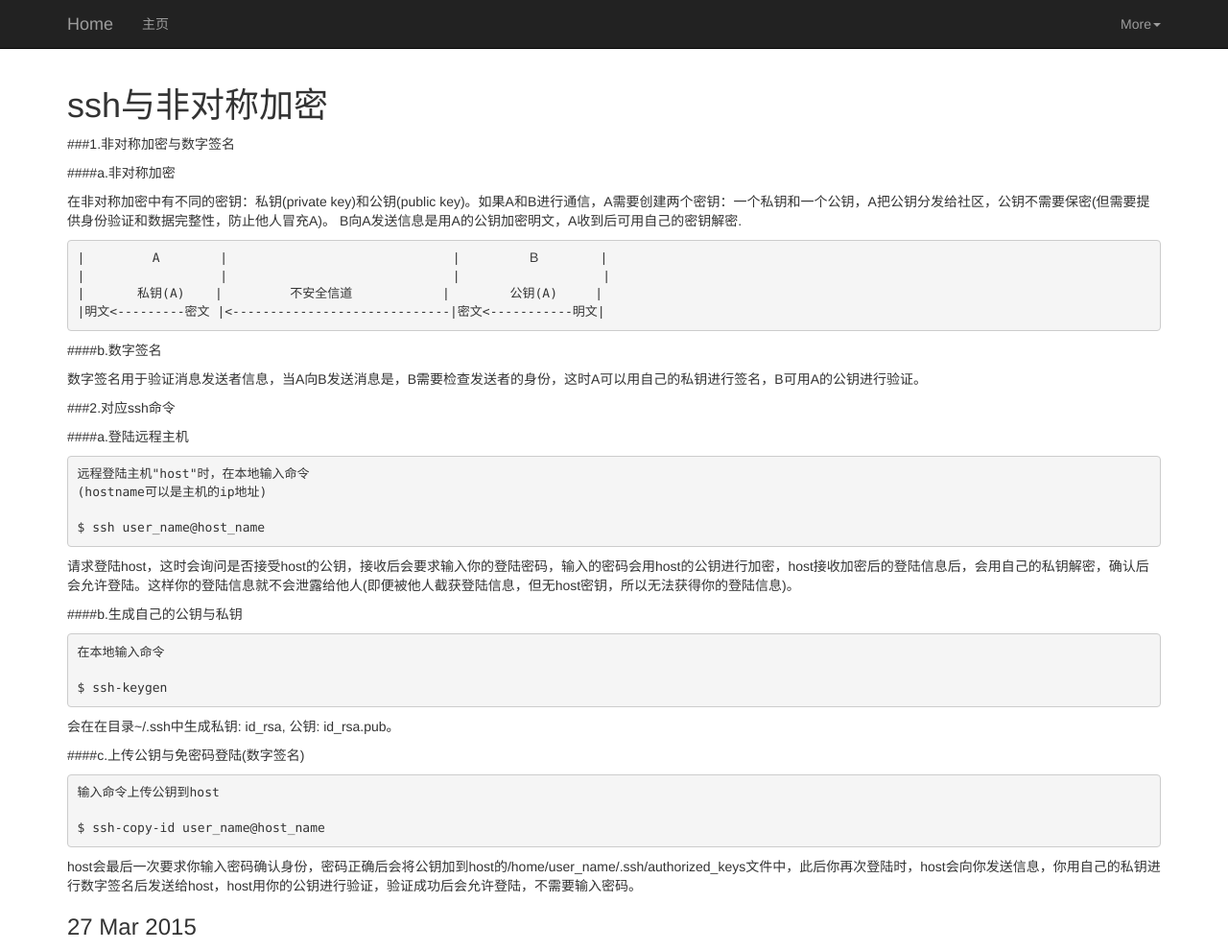
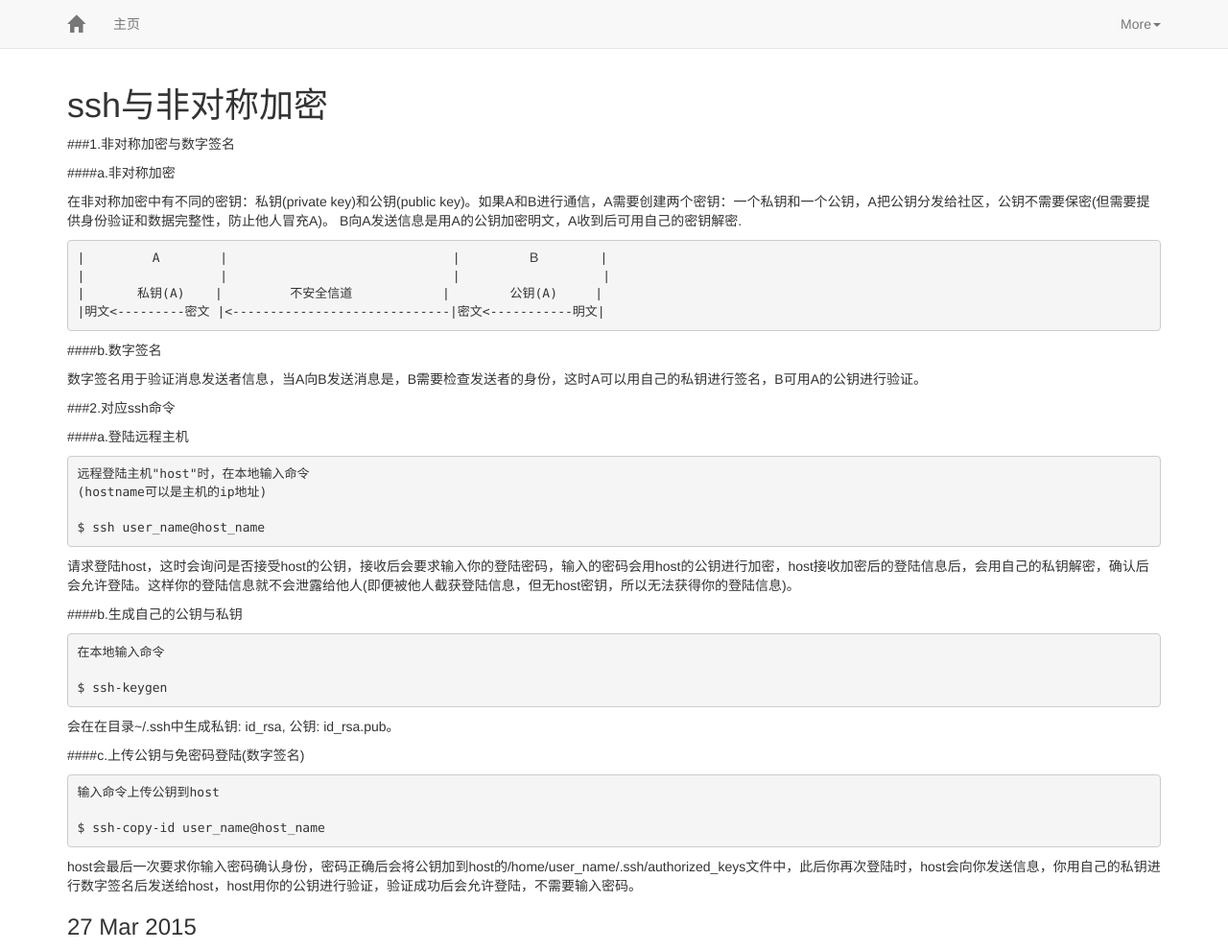
Before and after one commit to mapan1984/mapan1984.github.io, a Jekyll site: the page built from _posts/2015-03-27-ssh与非对称加密.md, in a window 1280 px wide and 990 px high. Shown: the whole window at 96% size. Built offline with Jekyll 4.4.1, drawn with Linux system fonts in a browser that asks for light colours.

```diff
--- a/_layouts/post.html
+++ b/_layouts/post.html
@@ -23,7 +23,7 @@
     <![endif]-->
 </head>
 <body class="post">
-<div class="navbar navbar-inverse navbar-fixed-top" role="navigation">
+<div class="navbar navbar-default navbar-fixed-top" role="navigation">
     <div class="container">
         <!-- Brand and toggle get grouped for better mobile display -->
         <div class="navbar-header">
@@ -34,7 +34,9 @@
                 <span class="icon-bar"></span>
                 <span class="icon-bar"></span>
             </button>
-            <a class="navbar-brand" href="/">Home</a>
+            <a class="navbar-brand" href="/">
+                <span class="glyphicon glyphicon-home" aria-hidden="true"></span>
+            </a>
         </div>
 
         <div class="collapse navbar-collapse" id="bs-example-navbar-collapse-1">
```
